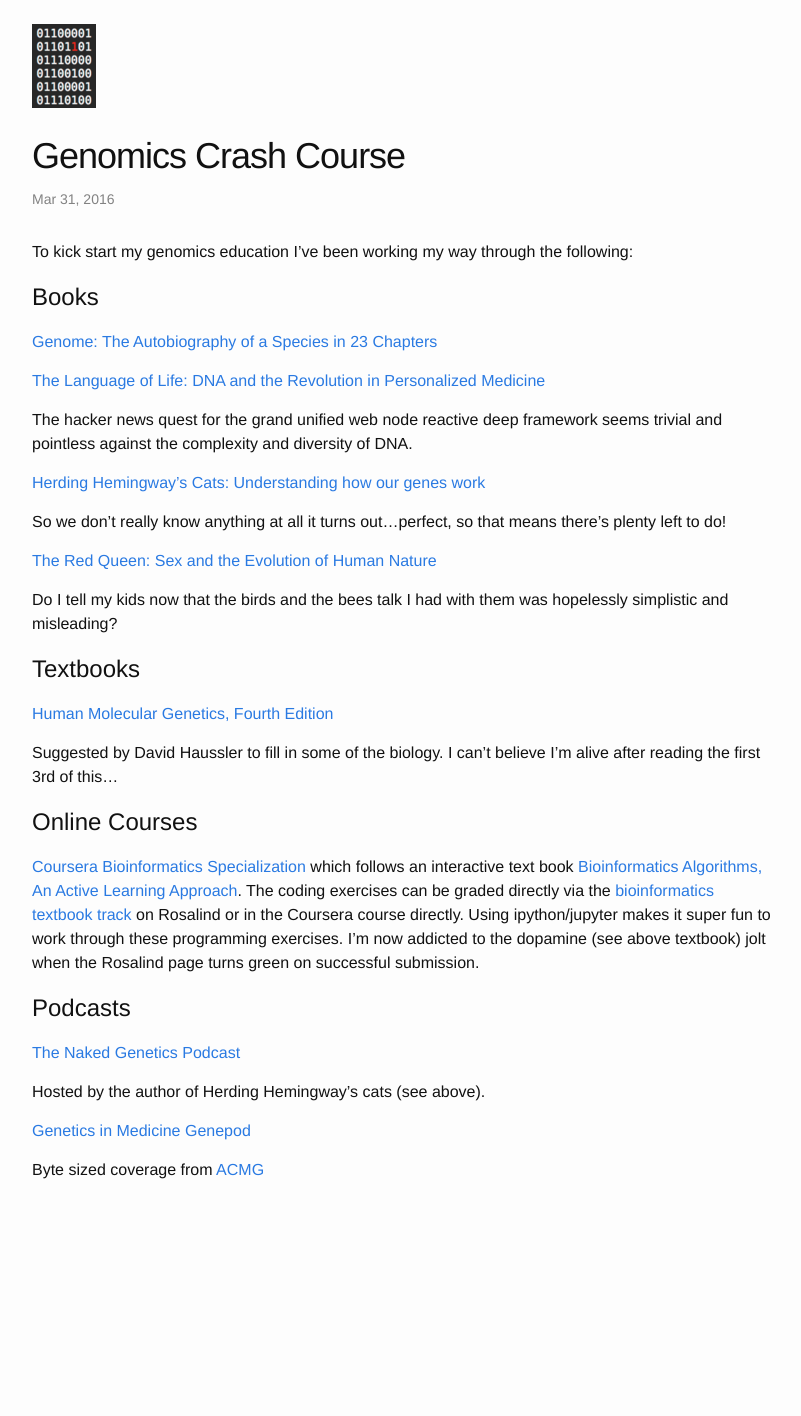
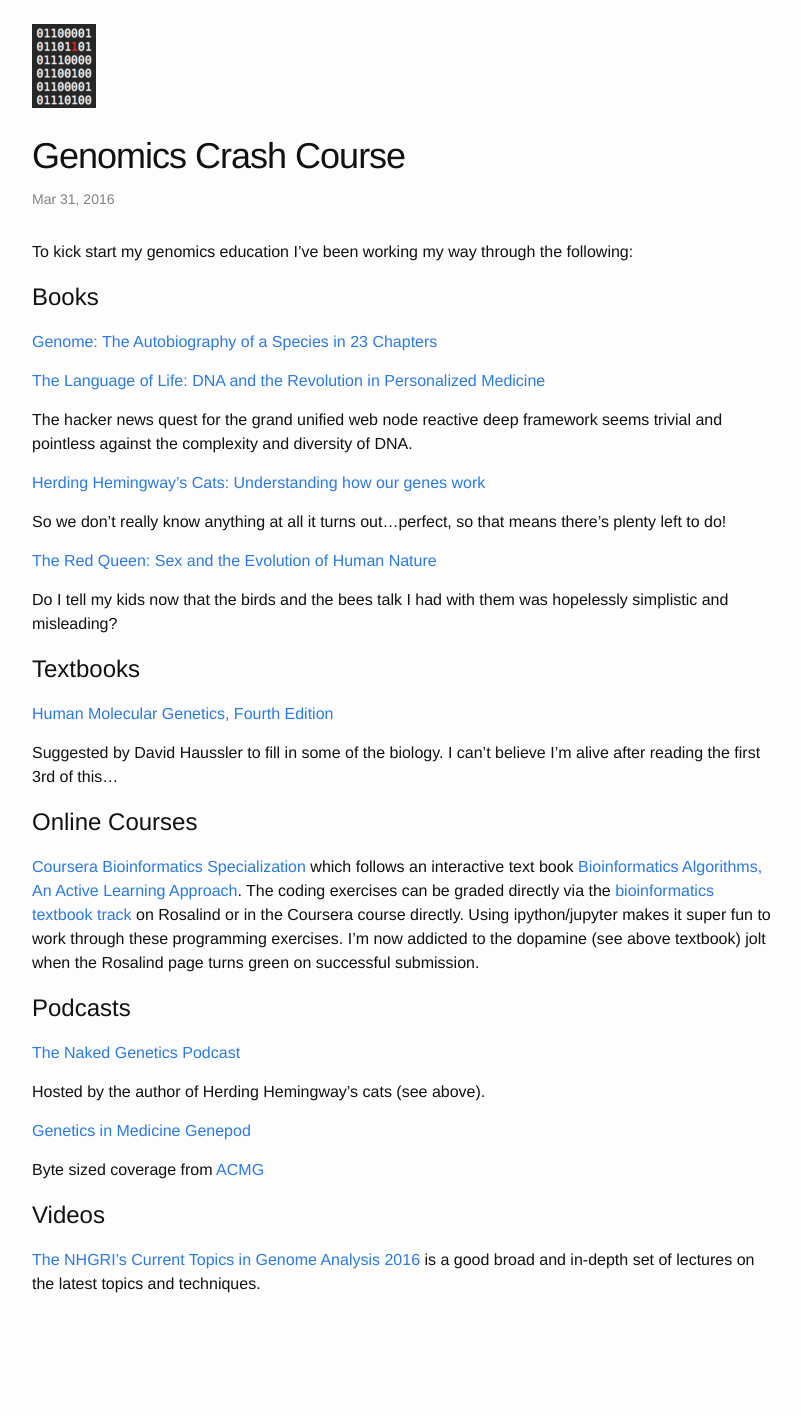
Before and after one commit to rcurrie/rcurrie.github.io, a Jekyll site: the page built from _posts/2016-03-31-genomics-crash-course.markdown, in a window 1280 px wide. Shown: the whole page, without its empty margins (238-1039 px from the left). Built offline with Jekyll 4.4.1, drawn with Linux system fonts in a browser that asks for light colours; before the commit the page ends 1302 px from its top, so only the background shows below that.

Commit message:
Add NHGRI Videos

```diff
--- a/_posts/2016-03-31-genomics-crash-course.markdown
+++ b/_posts/2016-03-31-genomics-crash-course.markdown
@@ -37,3 +37,6 @@ Hosted by the author of Herding Hemingway's cats (see above).
 [Genetics in Medicine Genepod](http://www.nature.com/gim/podcast/index.html)
 
 Byte sized coverage from [ACMG](https://www.acmg.net/)
+
+# Videos
+[The NHGRI's Current Topics in Genome Analysis 2016](https://www.genome.gov/12514288/current-topics-in-genome-analysis-2016-course-syllabus-handouts-and-videos/) is a good broad and in-depth set of lectures on the latest topics and techniques.
```
